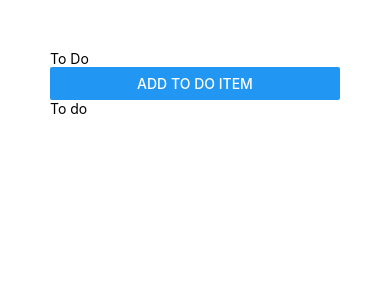
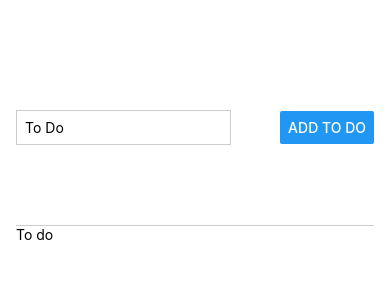
Before and after one commit to gamerfoxx/React-Native-2, a React Native app: screen / in a window 390 px wide. Shown: the top 300 px of the page. Built offline with nearby package versions, Linux system fonts and the light colour scheme.

Commit message:
add state

```diff
--- a/App.js
+++ b/App.js
@@ -1,14 +1,33 @@
+import { useState } from 'react';
+
 import { StyleSheet, Text, View, Button, TextInput } from 'react-native'; //StyleSheet = styles, Text = added text, View = div
 //full list found https://reactnative.dev/docs/intro-react-native-components
 
 export default function App() {
+	const [appLvLEnteredToDoText, setAppLvLEnteredToDoText] = useState();
+	function goalInputHandler(pEnteredText) {
+		setAppLvLEnteredToDoText(pEnteredText);
+		// console.log(pEnteredText);
+	}
+
+	function addGoalHandler() {
+		console.log(appLvLEnteredToDoText);
+	}
+
 	return (
 		<View style={styles.appContainer}>
-			<View>
-				<TextInput placeholder="To Do" />
-				<Button title="Add To Do item" />
+			<View style={styles.inputContainer}>
+				<TextInput
+					onChangeText={goalInputHandler}
+					style={styles.textInput}
+					placeholder="To Do"
+				/>
+				<Button
+					onPress={addGoalHandler}
+					title="Add To Do"
+				/>
 			</View>
-			<View>
+			<View style={styles.toDoContainer}>
 				<Text>To do</Text>
 			</View>
 		</View>
@@ -16,8 +35,30 @@ export default function App() {
 }
 
 //not all CSS styles exist in react native
+//Flexbox enabled by default
 const styles = StyleSheet.create({
 	appContainer: {
-		padding: 50,
+		paddingTop: 50,
+		paddingHorizontal: 16,
+		flex: 1,
+	},
+	inputContainer: {
+		flex: 1,
+		flexDirection: 'row',
+		justifyContent: 'space-between',
+		alignItems: 'center',
+		paddingBottom: 20,
+		borderBottomWidth: 1,
+		borderColor: '#ccc',
+	},
+	textInput: {
+		borderWidth: 1,
+		borderColor: '#ccc',
+		width: '60%',
+		marginRight: 8,
+		padding: 8,
+	},
+	toDoContainer: {
+		flex: 4,
 	},
 });
```
